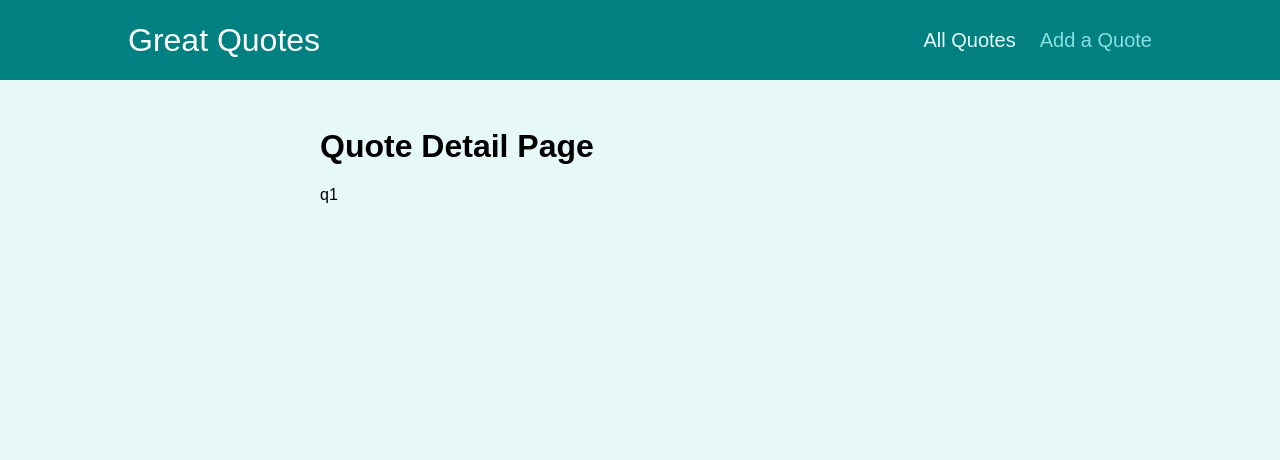
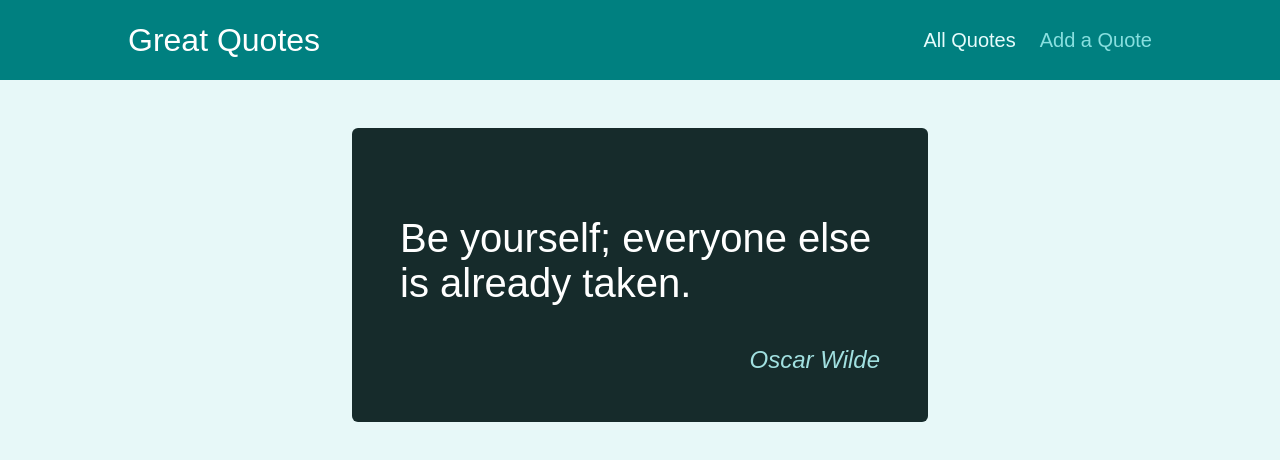
Before and after one commit to AQAMINE/React-Js-Router-Project, a React (Create React App) app: page /quotes/q1 in a window 1280 px wide. Shown: the top 460 px of the page. Built offline with nearby package versions, Linux system fonts and the light colour scheme.

Commit message:
Outputting Data Using Route Params

```diff
--- a/src/components/quotes/QuoteItem.js
+++ b/src/components/quotes/QuoteItem.js
@@ -1,3 +1,4 @@
+import { Link } from 'react-router-dom';
 import classes from './QuoteItem.module.css';
 
 const QuoteItem = (props) => {
@@ -9,9 +10,9 @@ const QuoteItem = (props) => {
         </blockquote>
         <figcaption>{props.author}</figcaption>
       </figure>
-      <a className='btn'>
+      <Link className='btn' to={`/quotes/${props.id}`}>
         View Fullscreen
-      </a>
+      </Link>
     </li>
   );
 };
--- a/src/pages/QuoteDetail.js
+++ b/src/pages/QuoteDetail.js
@@ -1,16 +1,30 @@
 import { useParams,Route } from "react-router-dom";
 import { Fragment } from "react";
 
+import HighlightedQuote from '../components/quotes/HighlightedQuote';
 import Comments from '../components/comments/Comments';
+
+const DUMMY_QUOTES = [
+  {id: 'q1', author: 'Oscar Wilde', text: 'Be yourself; everyone else is already taken.'},
+  {id: 'q2', author: 'Frank Zappa', text: 'So many books, so little time.'},
+  {id: 'q3', author: 'Marcus Tullius Cicero', text: 'A room without books is like a body without a soul.'},
+  {id: 'q4', author: 'Mae West', text: 'You only live once, but if you do it right, once is enough.'},
+  {id: 'q5', author: 'Mahatma Gandhi', text: 'Be the change that you wish to see in the world.'}
+]
 
 const QuoteDetail = () => {
   const params = useParams();
   const { quoteId } = params;
 
+  const quote = DUMMY_QUOTES.find(quote => quote.id === quoteId);
+
+  if(!quote){
+    return <p>No quote found!</p>
+  }
+
   return (
     <Fragment>
-      <h1>Quote Detail Page</h1>
-      <p>{quoteId}</p>
+      <HighlightedQuote text={quote.text} author={quote.author} />
       <Route path={`/quotes/${quoteId}/comments`}>
         <Comments />
       </Route>
```
